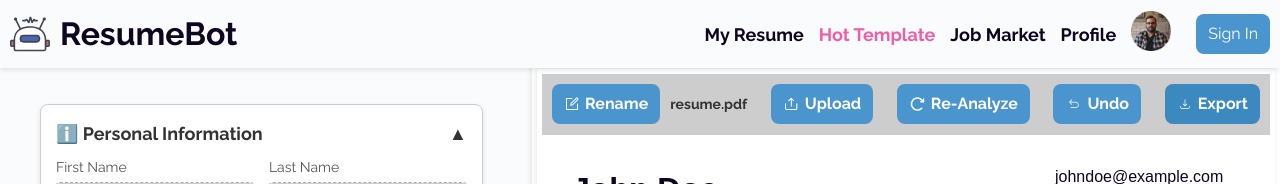
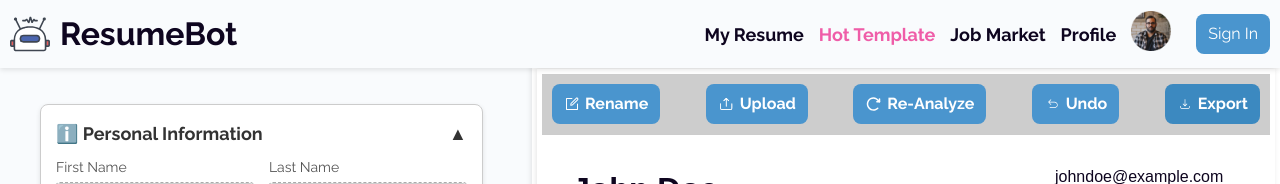
Before and after one commit to RichardThunder/Resume-Modifier, a Vue app: page / in a window 1280 px wide. Shown: the top 184 px of the page. Built offline with nearby package versions, Linux system fonts and the light colour scheme.

Commit message:
1. achieve 可以被删除 2. 文件名默认隐藏, 编辑显示

```diff
--- a/src/components/Toolbar.vue
+++ b/src/components/Toolbar.vue
@@ -6,7 +6,7 @@
       <button class="toolbar-btn rename" @click="editFileName">
         <img src="../assets/toolbar/ep_edit.svg" alt="edit"/>Rename
       </button>
-      <span class="file-name">{{ fileName }}</span>
+<!--      <span class="file-name" >{{ fileName }}</span>-->
     </div>
 
     <div v-else class="filename-edit">
@@ -203,7 +203,7 @@ const exportToPDF = () => {
 .file-input {
   display: flex;
 }
-
+/*
 .file-name {
   margin-left: 10px;
   font-size: 14px;
@@ -211,6 +211,7 @@ const exportToPDF = () => {
   font-weight: bold;
   align-items: center;
 }
+*/
 
 .file-name-input {
   font-size: 14px;
```
